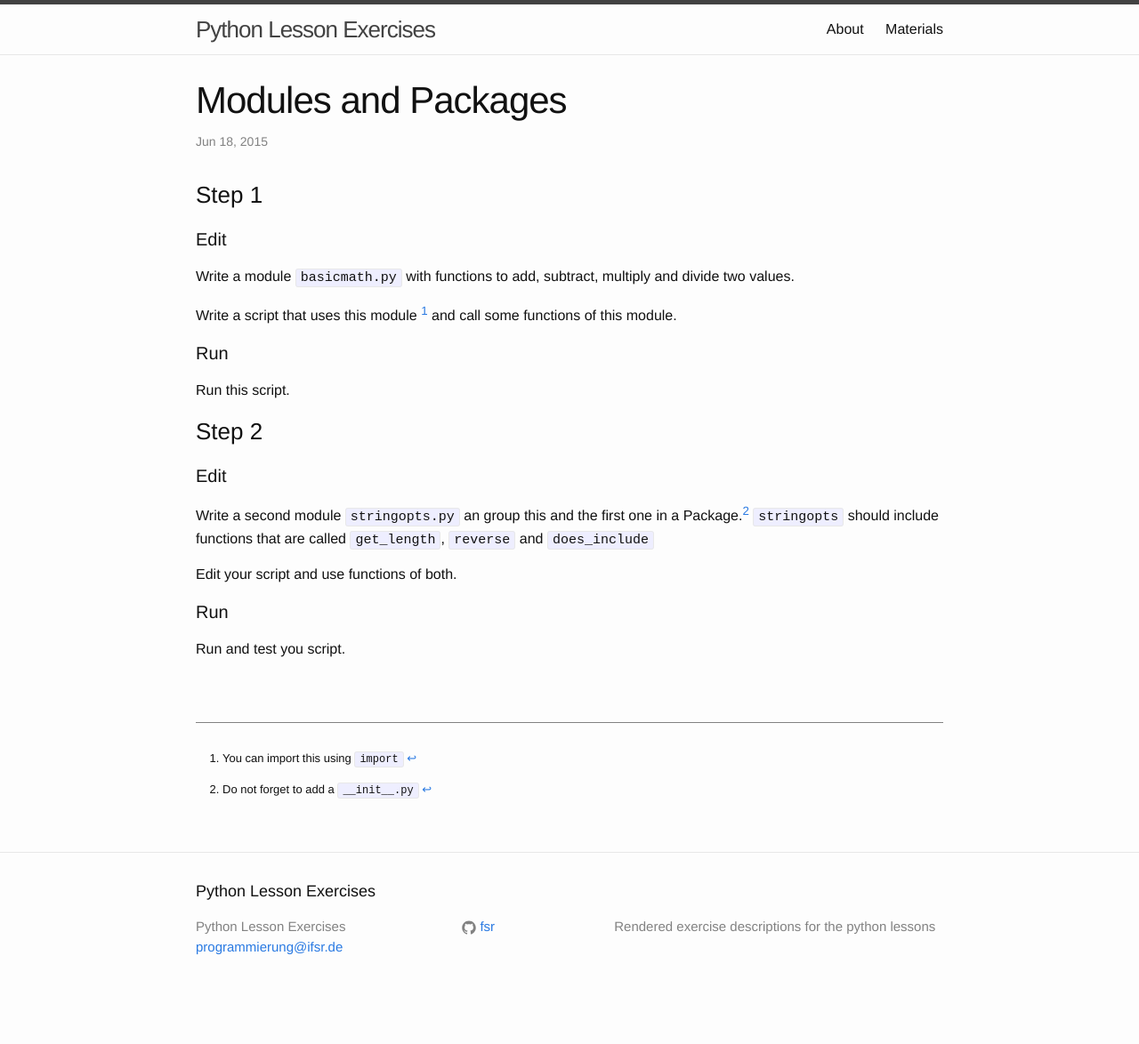
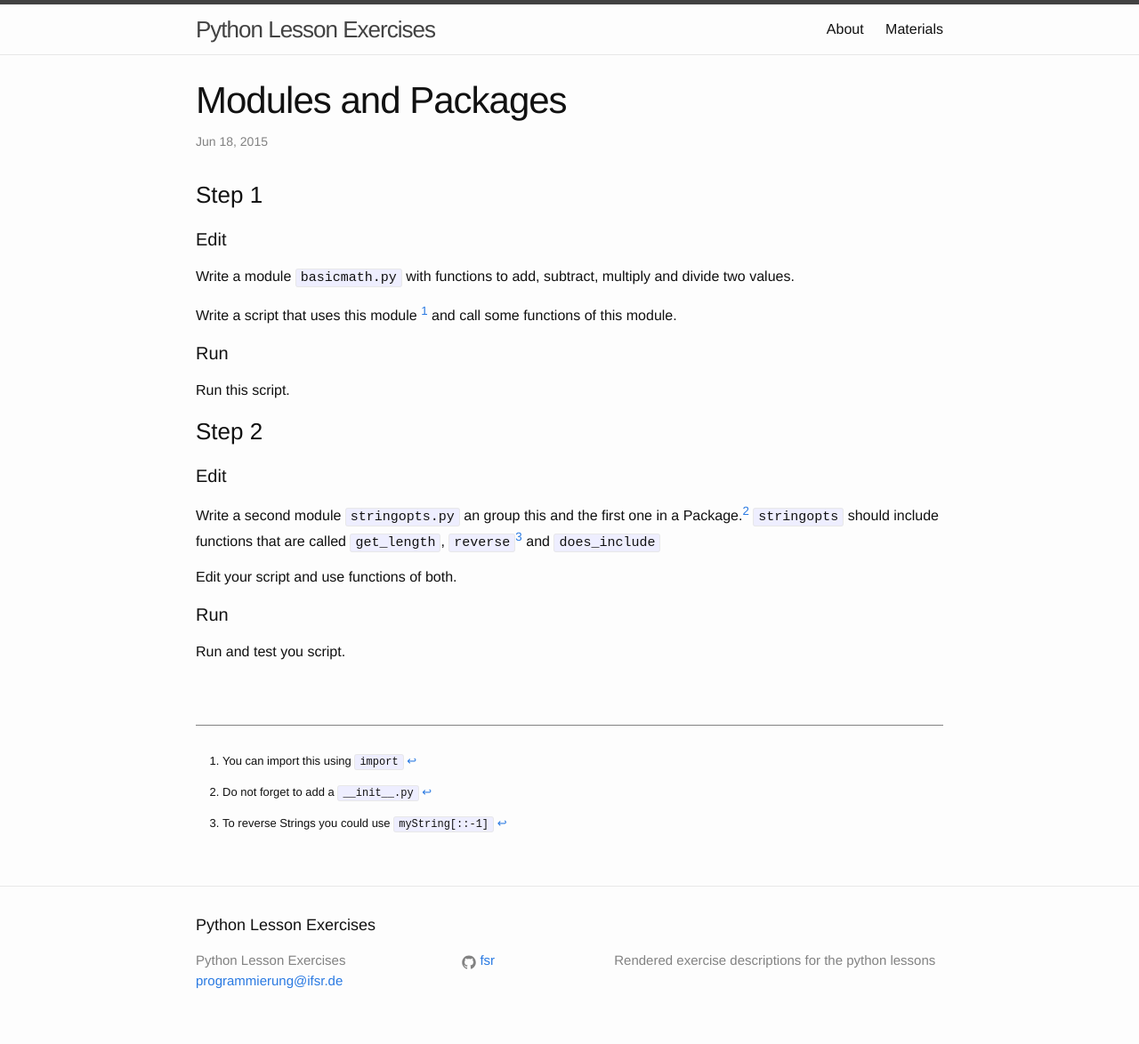
Before and after one commit to fsr/python-lessons, a Jekyll site: the page built from _exercises/modules.md, in a window 1280 px wide. Shown: the whole page at 89% size. Built offline with Jekyll 4.4.1, drawn with Linux system fonts in a browser that asks for light colours; before the commit the page ends 1136 px from its top, so only the background shows below that.

Commit message:
add some more help

```diff
--- a/_exercises/modules.md
+++ b/_exercises/modules.md
@@ -24,10 +24,13 @@ Run this script.
 #### Edit
 
 Write a second module `stringopts.py` an group this and the first one in a Package.[^package]
-`stringopts` should include functions that are called `get_length`, `reverse` and `does_include`
+`stringopts` should include functions that are called `get_length`, `reverse`[^reverse] and `does_include`
 
 [^package]:
     Do not forget to add a `__init__.py`
+
+[^reverse]:
+    To reverse Strings you could use `myString[::-1]`
 
 Edit your script and use functions of both.
 
```
